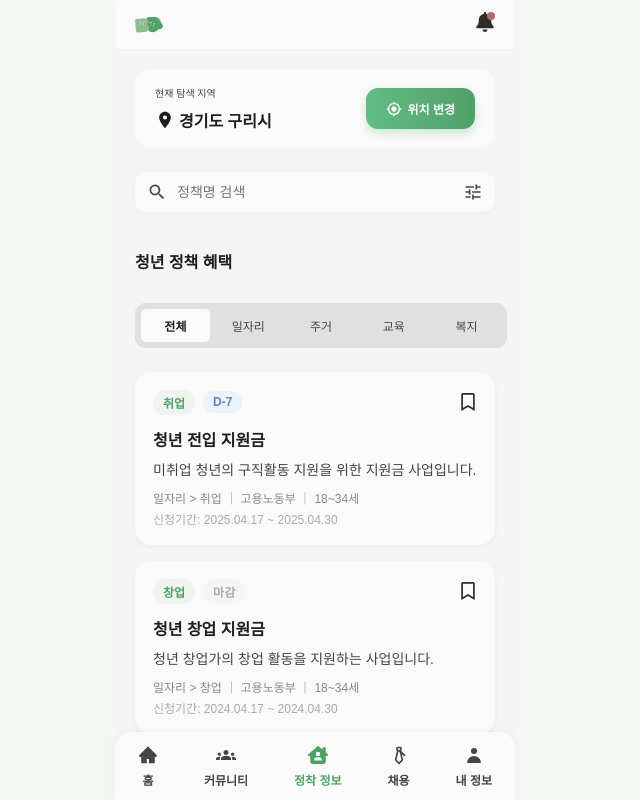
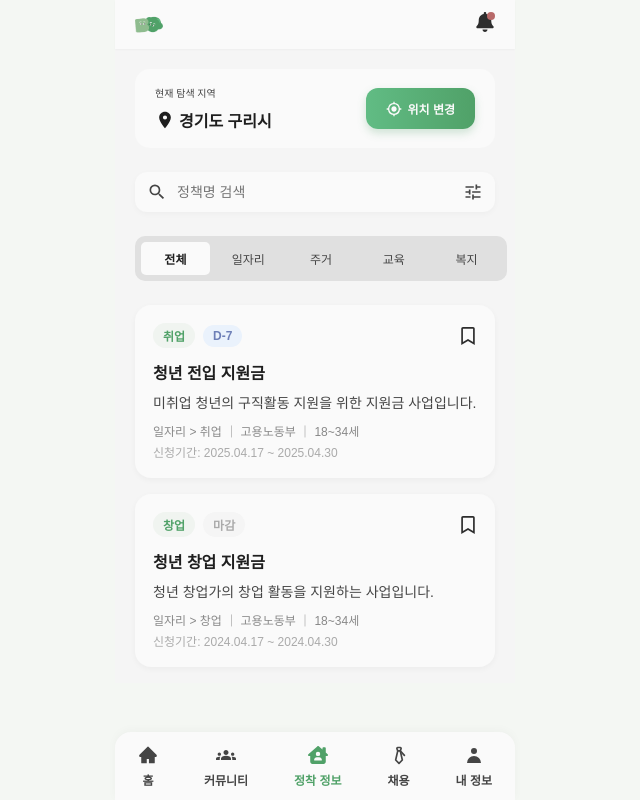
Before and after one commit to 1000hyehyang/burty-frontend, a React (Vite) app: page /settlement/policy in a window 1280 px wide. Shown: the whole page, without its empty margins (325-965 px from the left). Built offline with nearby package versions, Linux system fonts and the light colour scheme; a web font is replaced by a local one.

Commit message:
feat : Title 컴포넌트 따로 분리

```diff
--- /dev/null
+++ b/src/components/Common/SectionTitle.tsx
@@ -0,0 +1,46 @@
+// 📄 components/Common/SectionTitle.tsx
+import styled from "styled-components";
+import { FaChevronRight } from "react-icons/fa";
+
+interface SectionTitleProps {
+  title: string;
+  showMoreButton?: boolean;
+  onClickMore?: () => void;
+}
+
+const Wrapper = styled.div`
+  display: flex;
+  justify-content: space-between;
+  align-items: center;
+  margin-bottom: clamp(-12px, -3vw, -14px);
+`;
+
+const TitleText = styled.h2`
+  font-size: clamp(14px, 4vw, 16px);
+  font-weight: 600;
+  color: var(--variable-collection-text-100);
+`;
+
+const MoreButton = styled.button`
+  font-size: clamp(12px, 3vw, 13px);
+  font-weight: 500;
+  color: var(--variable-collection-primary-100);
+  display: flex;
+  align-items: center;
+  gap: 4px;
+`;
+
+const SectionTitle = ({ title, showMoreButton, onClickMore }: SectionTitleProps) => {
+  return (
+    <Wrapper>
+      <TitleText>{title}</TitleText>
+      {showMoreButton && (
+        <MoreButton onClick={onClickMore}>
+          더보기 <FaChevronRight size={12} />
+        </MoreButton>
+      )}
+    </Wrapper>
+  );
+};
+
+export default SectionTitle;
--- a/src/components/Community/CommunityPostList.tsx
+++ b/src/components/Community/CommunityPostList.tsx
@@ -1,6 +1,5 @@
 // 📄 components/Community/CommunityPostList.tsx
 import styled from "styled-components";
-import { FaChevronRight } from "react-icons/fa";
 import CommunityPostCard from "./CommunityPostCard";
 import { dummyCommunityPosts } from "../../mock/communityPosts"; // 👈 추가
 
@@ -9,38 +8,9 @@ const Section = styled.section`
   margin-bottom: clamp(64px, 8vw, 80px);
 `;
 
-const Header = styled.div`
-  display: flex;
-  justify-content: space-between;
-  align-items: center;
-  margin-bottom: clamp(12px, 3vw, 16px);
-`;
-
-const Title = styled.h2`
-  font-size: clamp(14px, 4vw, 16px);
-  font-weight: 600;
-  color: var(--variable-collection-text-100);
-`;
-
-const More = styled.button`
-  font-size: clamp(12px, 3vw, 13px);
-  font-weight: 500;
-  color: var(--variable-collection-primary-100);
-  display: flex;
-  align-items: center;
-  gap: 4px;
-`;
-
 const CommunityPostList = () => {
   return (
     <Section>
-      <Header>
-        <Title>HOT 게시판</Title>
-        <More>
-          더보기 <FaChevronRight size={12} />
-        </More>
-      </Header>
-
       {dummyCommunityPosts.map((post, index) => (
         <CommunityPostCard
           key={index}
--- a/src/components/Policy/PolicyList.tsx
+++ b/src/components/Policy/PolicyList.tsx
@@ -1,59 +1,21 @@
 // 📄 components/Policy/PolicyList.tsx
 import styled from "styled-components";
-import { useNavigate } from "react-router-dom";
 import PolicyCard from "./PolicyCard";
 import PolicyTabs from "./PolicyTabs";
-import { FaChevronRight } from "react-icons/fa";
 import { dummyPolicies } from "../../mock/policies";
-
-interface PolicyListProps {
-  showMoreButton?: boolean; // 기본값 false로
-}
 
 const Section = styled.section`
   padding: 0;
-`;
-
-const Header = styled.div`
-  display: flex;
-  justify-content: space-between;
-  align-items: center;
-  margin-bottom: clamp(12px, 3vw, 16px);
-`;
-
-const Title = styled.h2`
-  font-size: clamp(14px, 4vw, 16px);
-  font-weight: 600;
-  color: var(--variable-collection-text-100);
-`;
-
-const More = styled.button`
-  font-size: clamp(12px, 3vw, 13px);
-  font-weight: 500;
-  color: var(--variable-collection-primary-100);
-  display: flex;
-  align-items: center;
-  gap: 4px;
 `;
 
 const ListWrapper = styled.div`
   margin-top: clamp(16px, 4vw, 24px);
 `;
 
-const PolicyList = ({ showMoreButton = false }: PolicyListProps) => {
-  const navigate = useNavigate();
+const PolicyList = () => {
 
   return (
     <Section>
-      <Header>
-        <Title>청년 정책 혜택</Title>
-        {showMoreButton && (
-          <More onClick={() => navigate("/settlement/policy")}>
-            더보기 <FaChevronRight size={12} />
-          </More>
-        )}
-      </Header>
-
       <PolicyTabs />
 
       <ListWrapper>
--- a/src/components/Settlement/ContentSection.tsx
+++ b/src/components/Settlement/ContentSection.tsx
@@ -2,13 +2,6 @@
 import styled from "styled-components";
 import hoverAndClickEffect from "../Common/mixins/hoverAndClickEffect";
 import { dummyYouthContents } from "../../mock/youthContents";
-
-const Title = styled.h2`
-  font-size: clamp(14px, 4vw, 16px);
-  font-weight: 600;
-  color: var(--variable-collection-text-100);
-  margin: 0;
-`;
 
 const Grid = styled.div`
   display: grid;
@@ -36,7 +29,6 @@ const ContentCard = styled.div`
 const ContentSection = () => {
   return (
     <>
-      <Title>청년 콘텐츠</Title>
       <Grid>
         {dummyYouthContents.map(({ id, image, alt }) => (
           <ContentCard key={id}>
--- a/src/components/YouthCenter/YouthCenterList.tsx
+++ b/src/components/YouthCenter/YouthCenterList.tsx
@@ -2,13 +2,6 @@
 import styled from "styled-components";
 import YouthCenterCard from "./YouthCenterCard";
 import { dummyYouthCenters } from "../../mock/youthCenters";
-
-const Title = styled.h2`
-  font-size: clamp(14px, 4vw, 16px);
-  font-weight: 600;
-  color: var(--variable-collection-text-100);
-  margin: 0;
-`;
 
 const ListWrapper = styled.div`
   display: flex;
@@ -20,7 +13,6 @@ const ListWrapper = styled.div`
 const YouthCenterList = () => {
   return (
     <>
-      <Title>청년 센터 목록</Title>
       <ListWrapper>
         {dummyYouthCenters.map((center, index) => (
           <YouthCenterCard
--- a/src/pages/CenterMapPage.tsx
+++ b/src/pages/CenterMapPage.tsx
@@ -1,25 +1,20 @@
 // 📄 pages/CenterMapPage.tsx
 import LocationBanner from "../components/LocationBanner/LocationBanner";
 import KakaoMap from "../components/Map/KakaoMap";
+import SectionTitle from "../components/Common/SectionTitle";
 import YouthCenterList from "../components/YouthCenter/YouthCenterList";
-import styled from "styled-components";
-
-const Container = styled.div`
-  display: flex;
-  flex-direction: column;
-  gap: clamp(16px, 4vw, 24px);
-`;
 
 const CenterMapPage = () => {
   return (
-    <Container>
+    <>
       <LocationBanner
         location="경기도 구리시"
         onChangeLocation={() => console.log("위치 변경")}
       />
       <KakaoMap />
+      <SectionTitle title="청년센터 목록" showMoreButton={false} />
       <YouthCenterList />;
-    </Container>
+    </>
   );
 };
 
--- a/src/pages/CommunityPage.tsx
+++ b/src/pages/CommunityPage.tsx
@@ -1,12 +1,7 @@
 // 📄 pages/CommunityPage.tsx
 import { useState } from "react";
-import styled from "styled-components";
 import CommunityFilters from "../components/Community/CommunityFilters";
 import CommunityPostList from "../components/Community/CommunityPostList";
-
-const PageWrapper = styled.div`
-  background-color: var(--variable-collection-bg-200);
-`;
 
 const CommunityPage = () => {
   const [sort, setSort] = useState("인기순");
@@ -22,7 +17,7 @@ const CommunityPage = () => {
   };
 
   return (
-    <PageWrapper>
+    <>
       <CommunityFilters
         sort={sort}
         region={region}
@@ -35,7 +30,7 @@ const CommunityPage = () => {
         onReset={resetFilters}
       />
       <CommunityPostList />
-    </PageWrapper>
+    </>
   );
 };
 
--- a/src/pages/HomePage.tsx
+++ b/src/pages/HomePage.tsx
@@ -1,16 +1,34 @@
 // 📄 pages/HomePage.tsx
+import { useNavigate } from "react-router-dom";
 import GreetingCard from "../components/GreetingCard/GreetingCard";
 import AiReportBanner from "../components/AiReportBanner/AiReportBanner";
 import PolicyList from "../components/Policy/PolicyList";
+import SectionTitle from "../components/Common/SectionTitle";
 import CommunityPostList from "../components/Community/CommunityPostList";
 
-const HomePage = () => (
+const HomePage = () => {
+  const navigate = useNavigate();
+
+  return (
     <>
       <GreetingCard username="김버티" subtitle="김버티님에게 딱 맞는 혜택이 도착했어요!" />
       <AiReportBanner />
-    <PolicyList showMoreButton/>
+
+      <SectionTitle
+        title="청년 정책 혜택"
+        showMoreButton
+        onClickMore={() => navigate("/settlement/policy")}
+      />
+      <PolicyList />
+
+      <SectionTitle
+        title="커뮤니티"
+        showMoreButton
+        onClickMore={() => navigate("/community")}
+      />
       <CommunityPostList />
     </>
   );
+};
 
 export default HomePage;
--- a/src/pages/KeywordSearchPage.tsx
+++ b/src/pages/KeywordSearchPage.tsx
@@ -1,21 +1,14 @@
 // 📄 pages/KeywordSearchPage.tsx
-import styled from "styled-components";
 import LocationBanner from "../components/LocationBanner/LocationBanner";
 import PolicyList from "../components/Policy/PolicyList";
 import SearchBar from "../components/Common/SearchBar";
 import { useState } from "react";
 
-const PageContainer = styled.div`
-  display: flex;
-  flex-direction: column;
-  gap: clamp(16px, 4vw, 24px);
-`;
-
 const KeywordSearchPage = () => {
   const [searchTerm, setSearchTerm] = useState("");
 
   return (
-    <PageContainer>
+    <>
       {/* 위치 배너 */}
       <LocationBanner
         location="경기도 구리시"
@@ -32,7 +25,7 @@ const KeywordSearchPage = () => {
 
       {/* 정책 목록 */}
       <PolicyList />
-    </PageContainer>
+    </>
   );
 };
 
--- a/src/pages/SettlementPage.tsx
+++ b/src/pages/SettlementPage.tsx
@@ -1,6 +1,7 @@
 // 📄 pages/SettlementPage.tsx
 import NearbyCenterBanner from "../components/Settlement/NearbyCenterBanner";
 import SettlementQuickAccess from "../components/Settlement/SettlementQuickAccess";
+import SectionTitle from "../components/Common/SectionTitle";
 import ContentSection from "../components/Settlement/ContentSection";
 
 const SettlementPage = () => {
@@ -8,6 +9,7 @@ const SettlementPage = () => {
     <>
       <NearbyCenterBanner />
       <SettlementQuickAccess />
+      <SectionTitle title="청년 콘텐츠" />
       <ContentSection />
     </>
   );
```
Lines whose indentation alone changed are shown as unchanged.
